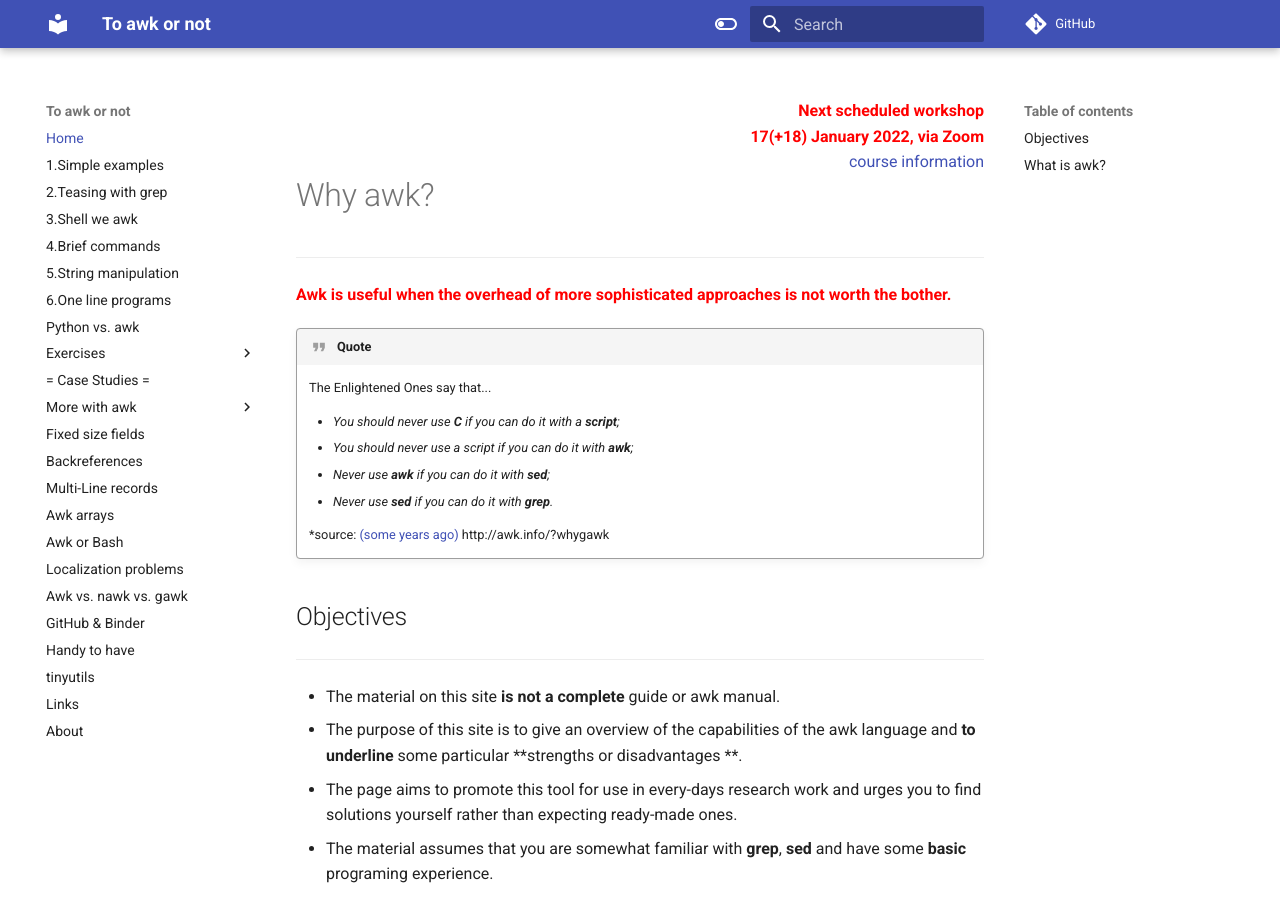
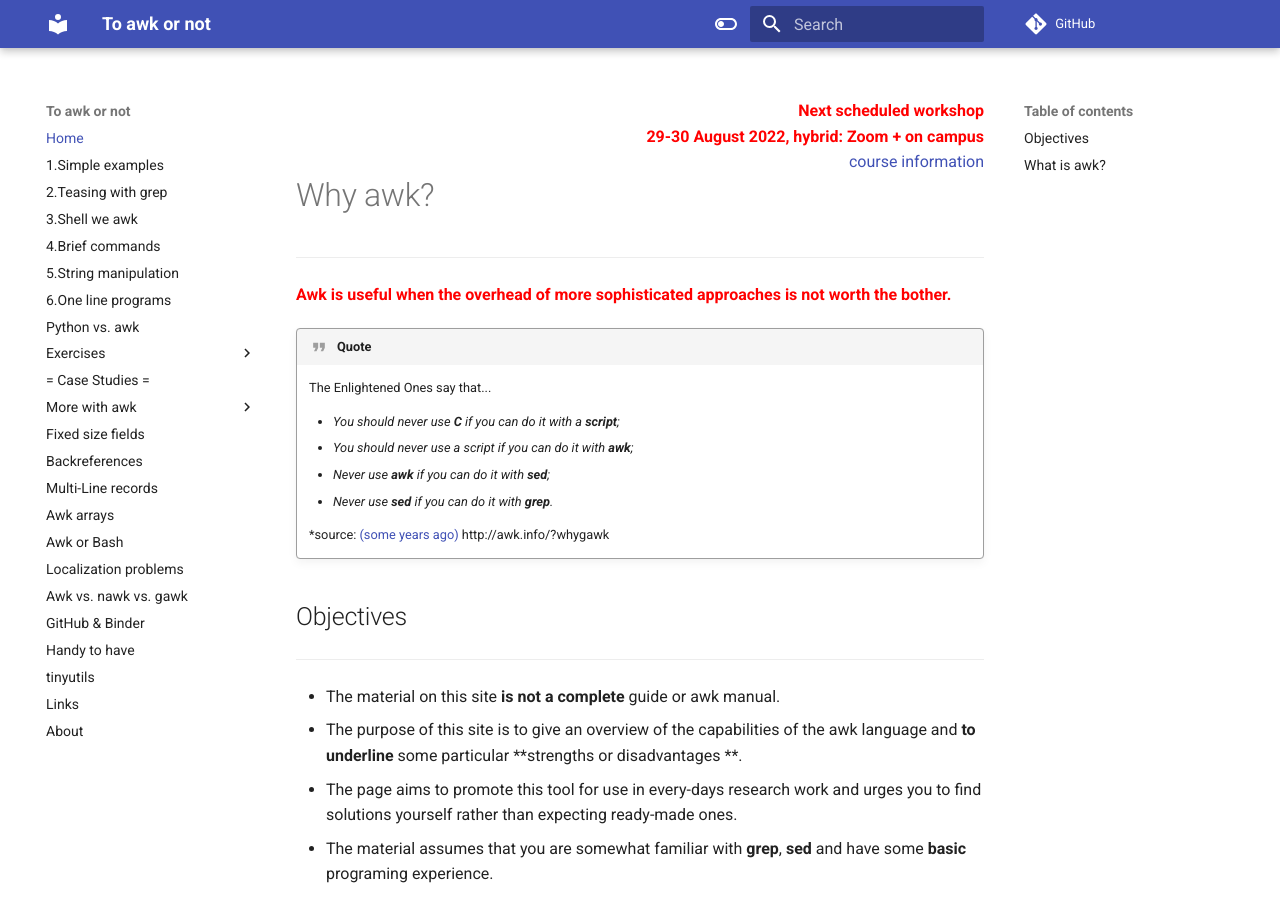
Before and after one commit to pmitev/to-awk-or-not, an MkDocs documentation site: the page built from docs/index.md, in a window 1280 px wide and 900 px high. Built offline with MkDocs 1.6.1 and Material for MkDocs 9.7.7, drawn with Linux system fonts in a browser that asks for light colours; comment, search, counter and statistics services are not loaded.

Commit message:
fixes and new schedule

```diff
--- a/docs/index.md
+++ b/docs/index.md
@@ -1,7 +1,7 @@
 <div style="text-align: right"> <font color="red"><strong>
 Next scheduled workshop</br>
-17(+18) January 2022, via Zoom</strong></font></br>
-<a href="https://hackmd.io/@pmitev/Awk-workshop" target="_blank" rel="nofollow">course information</a>
+29-30 August 2022, hybrid: Zoom + on campus</strong></font></br>
+<a href="https://uppmax.uu.se/support-sv/courses-and-workshops/awk-workshop" target="_blank" rel="nofollow">course information</a>
 </div>
 
 # Why awk?
```
Also changed, not shown: docs/About.md (+2 -2 lines).
